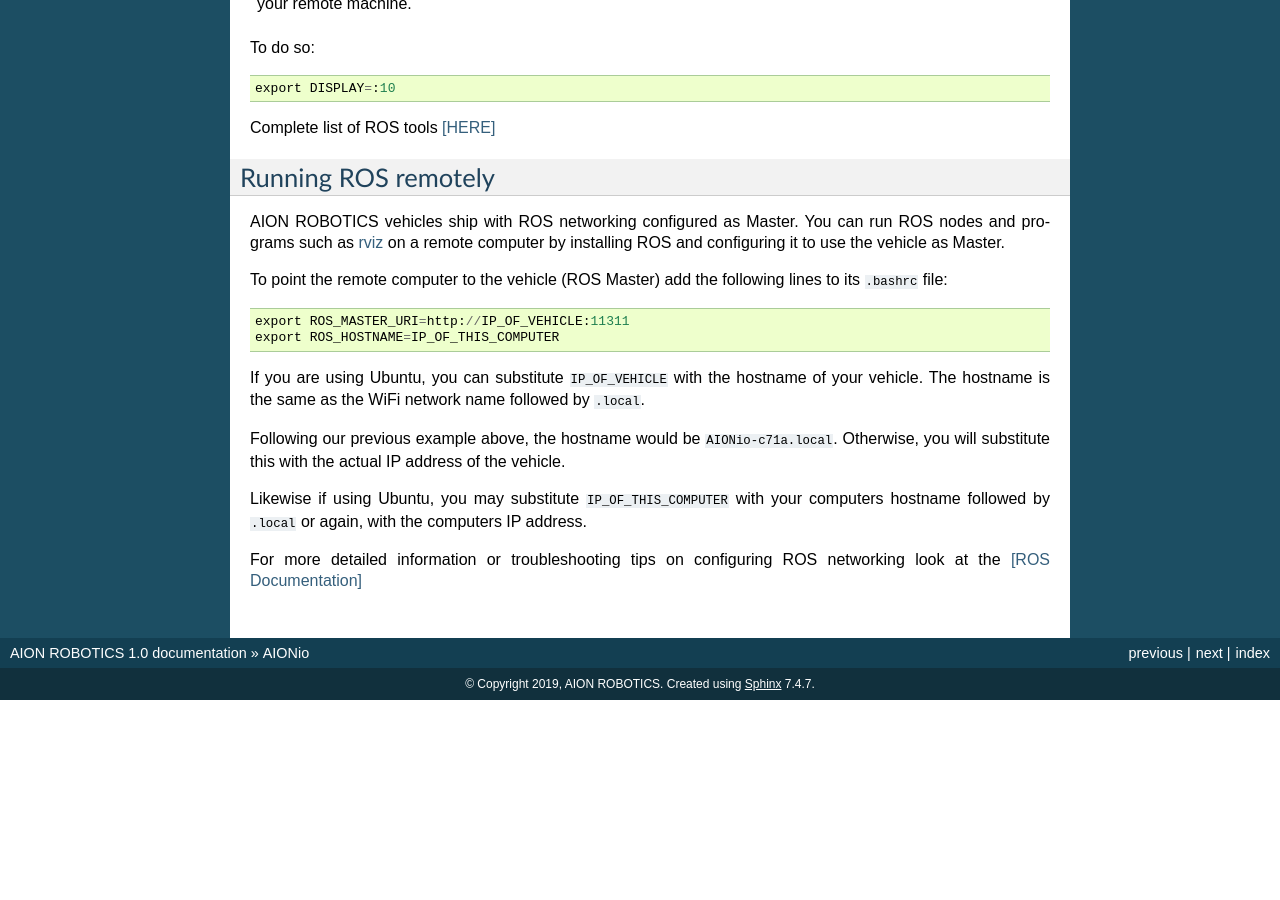
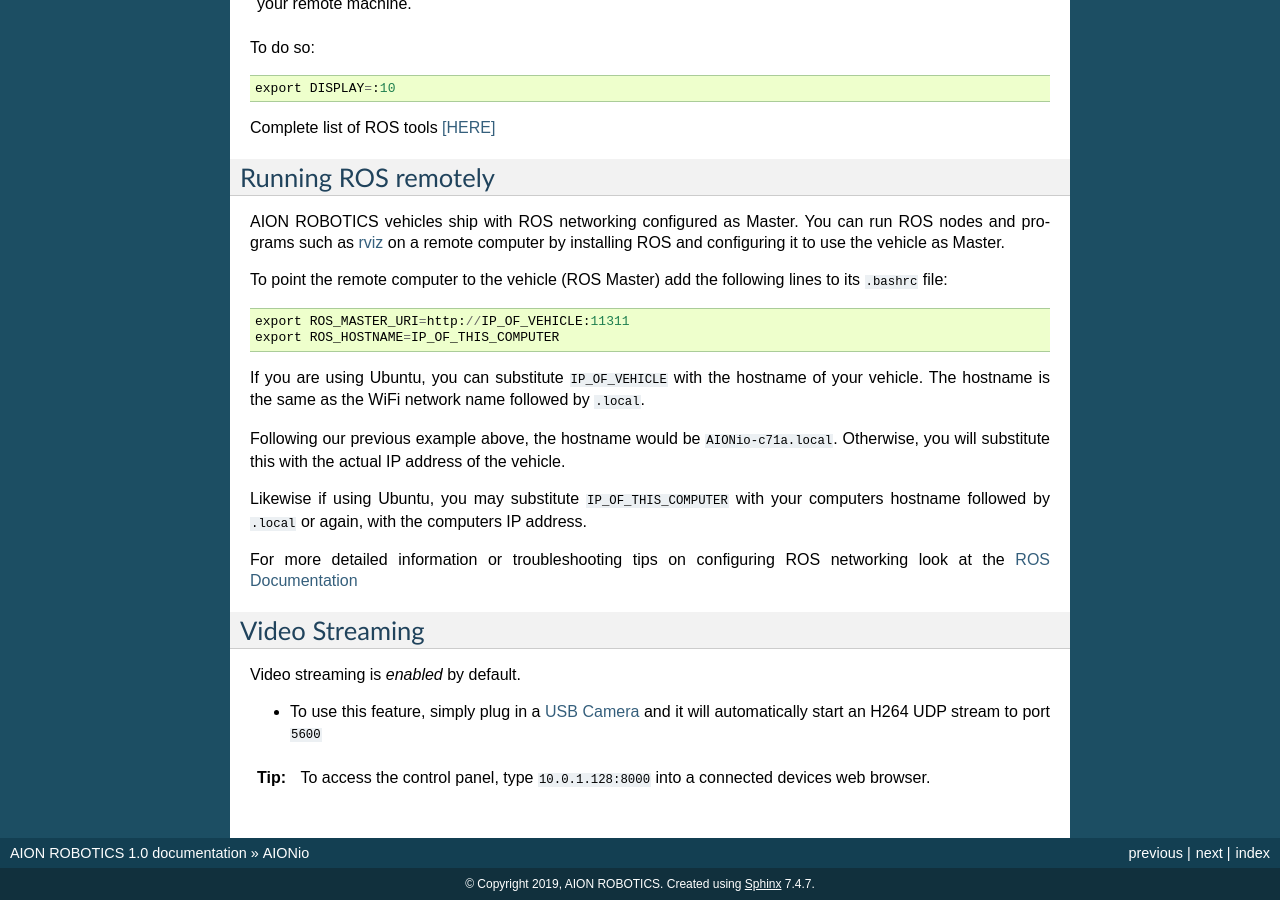
Before and after one commit to aionrobotics/docs, a Sphinx documentation site: the page built from docs/aionio.rst, in a window 1280 px wide and 900 px high, scrolled down 4310 px. Built offline with Sphinx 7.4.7, drawn with Linux system fonts in a browser that asks for light colours; pages that are not in the unit, such as notebooks, are missing from menus; before the commit the page ends 5010 px from its top, so only the background shows below that.

Commit message:
add video stream doc

```diff
--- a/docs/aionio.rst
+++ b/docs/aionio.rst
@@ -254,4 +254,12 @@
 
 Likewise if using Ubuntu, you may substitute ``IP_OF_THIS_COMPUTER`` with your computers hostname followed by ``.local`` or again, with the computers IP address.
 
-For more detailed information or troubleshooting tips on configuring ROS networking look at the `[ROS Documentation] <http://wiki.ros.org/turtlebot/Tutorials/indigo/Network%20Configuration>`_
+For more detailed information or troubleshooting tips on configuring ROS networking look at the `ROS Documentation <http://wiki.ros.org/turtlebot/Tutorials/indigo/Network%20Configuration>`_
+
+Video Streaming
+---------------
+Video streaming is *enabled* by default.
+
+- To use this feature, simply plug in a `USB Camera <https://www.amazon.com/Logitech-Widescreen-Calling-Recording-Desktop/dp/B006JH8T3S>`_ and it will automatically start an H264 UDP stream to port ``5600``
+
+.. tip:: To access the control panel, type ``10.0.1.128:8000`` into a connected devices web browser.
```
